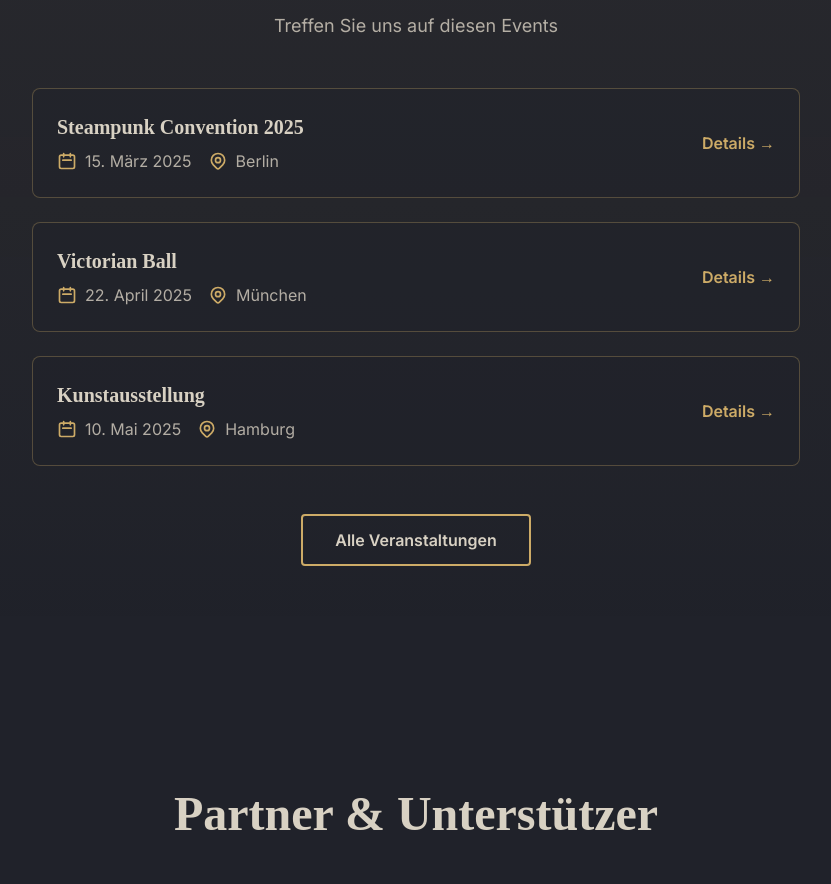
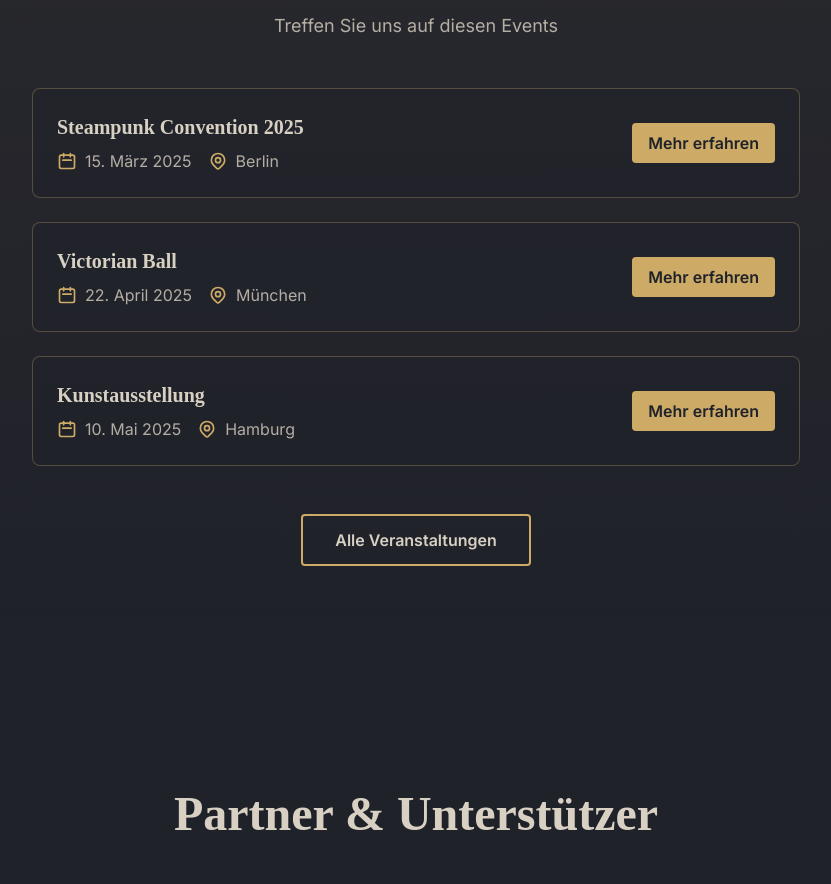
Before and after one commit to koernerclaudia/aethersalon, a React (Vite) app: page / in a window 1280 px wide. Shown: the part 2332-3216 px from the top of the page, without its empty margins (224-1055 px from the left). Built offline with nearby package versions, Linux system fonts and the light colour scheme; a web font is replaced by a local one.

Commit message:
feat(events): add 'Mehr erfahren' button on event cards (links to /events/:id)

```diff
--- a/src/components/EventList.tsx
+++ b/src/components/EventList.tsx
@@ -84,10 +84,10 @@ const EventList: React.FC<EventListProps> = ({ events, showAll = false }) => {
               </div>
               {!showAll && (
                 <Link
-                  to="/events"
-                  className="mt-4 md:mt-0 text-brass hover:text-brass/80 transition-colors font-semibold"
+                  to={`/events/${event.id}`}
+                  className="mt-4 md:mt-0 inline-block px-4 py-2 bg-brass text-dark-bg font-semibold rounded hover:bg-brass/90 transition-colors"
                 >
-                  Details →
+                  Mehr erfahren
                 </Link>
               )}
             </div>
```
